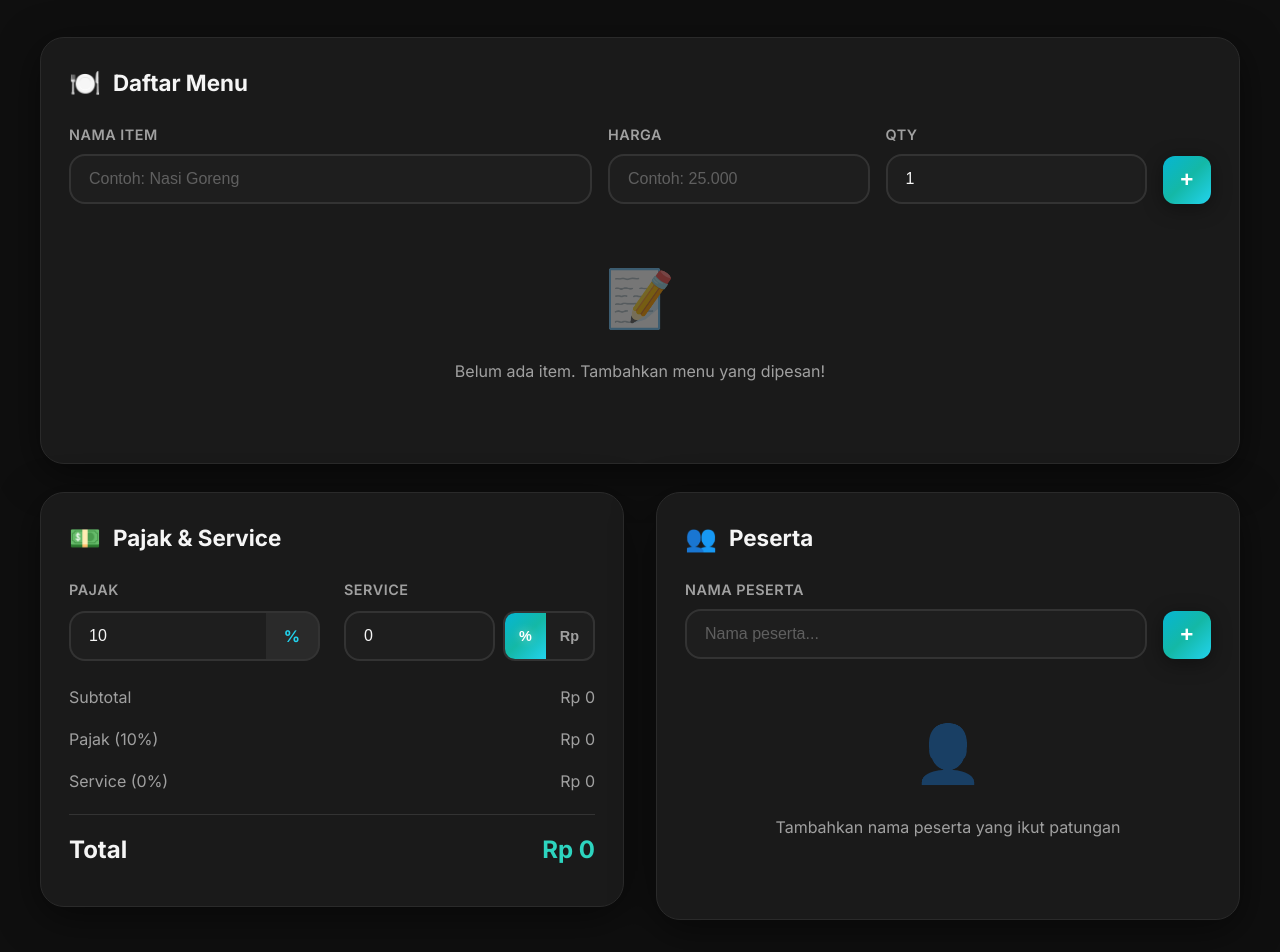
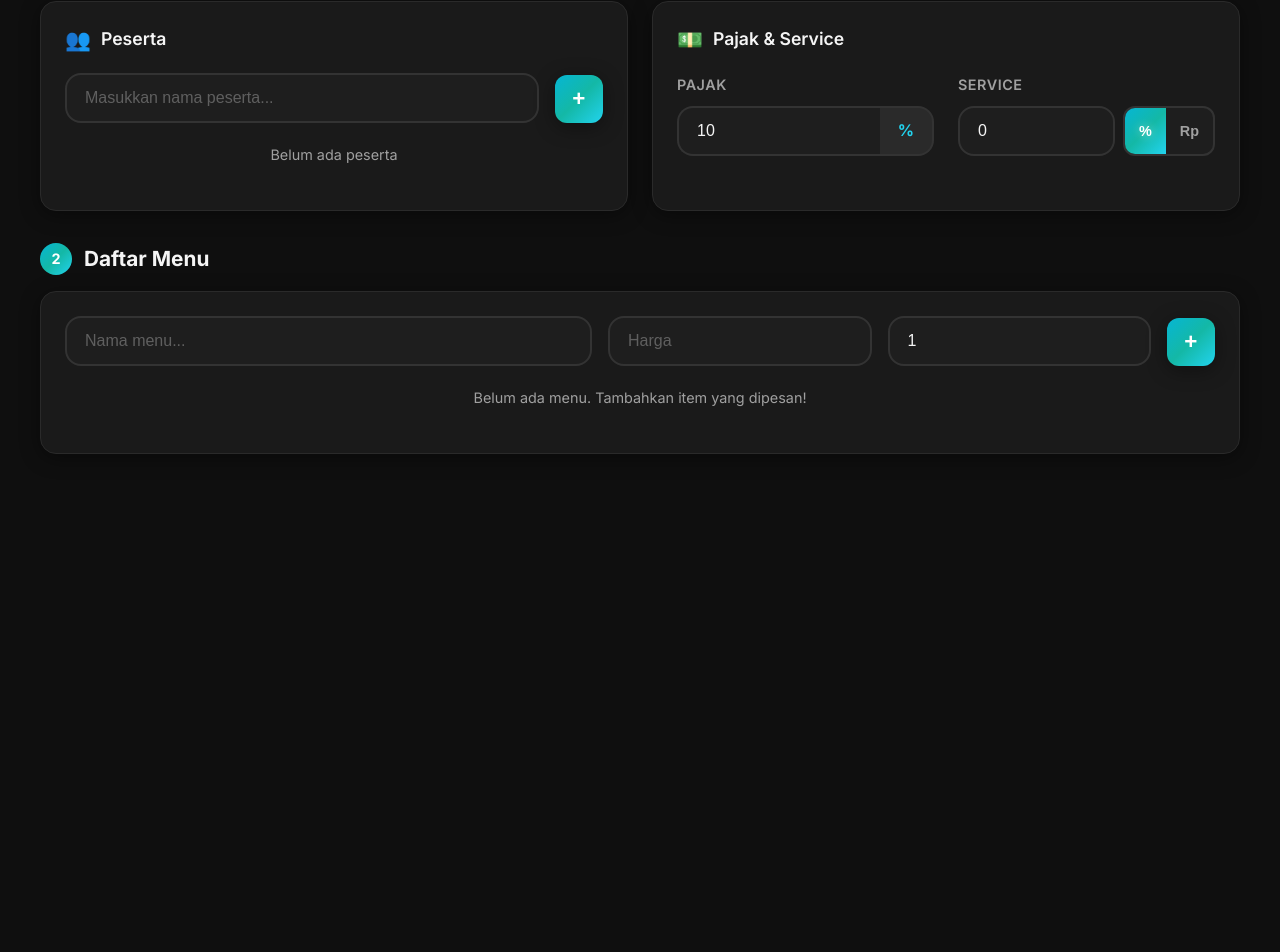
Before and after one commit to hndko/split-bill-vue3, a Vue app: page / in a window 1280 px wide. Shown: the part 239-1191 px from the top of the page. After the commit the page ends 800 px from the top, so only its background shows below. Built offline with nearby package versions, Linux system fonts and the light colour scheme.

Commit message:
style: Refine UI/UX with a more compact design, new menu list components, and updated header copy.

```diff
--- a/src/App.vue
+++ b/src/App.vue
@@ -246,92 +246,59 @@ const handleParticipantEnter = (e) => {
     <!-- Header -->
     <header class="header">
       <h1>💰 Split Bill</h1>
-      <p>Hitung dan bagikan tagihan dengan mudah!</p>
+      <p>Hitung patungan dengan mudah!</p>
     </header>
 
-    <!-- Daftar Menu Card - Full Width -->
+    <!-- Step 1: Setup - Peserta & Pajak/Service -->
+    <section class="section">
+      <div class="section-header">
+        <span class="step-badge">1</span>
+        <h2 class="section-title">Setup</h2>
+      </div>
+
+      <div class="grid-2">
+        <!-- Peserta Card -->
         <div class="card">
-      <h2 class="card-title">
-        <span class="icon">🍽️</span>
-        Daftar Menu
-      </h2>
+          <h3 class="card-title">
+            <span class="icon">👥</span>
+            Peserta
+          </h3>
 
           <div class="form-row">
-        <div class="form-group" style="flex: 2">
-          <label class="form-label">Nama Item</label>
+            <div class="form-group">
               <input
                 type="text"
                 class="form-input"
-            v-model="newItem.name"
-            placeholder="Contoh: Nasi Goreng"
-            @keyup="handleItemEnter"
+                v-model="newParticipant"
+                placeholder="Masukkan nama peserta..."
+                @keyup="handleParticipantEnter"
               />
             </div>
-        <div class="form-group">
-          <label class="form-label">Harga</label>
-          <input
-            type="text"
-            class="form-input"
-            :value="displayPrice"
-            @input="handlePriceInput"
-            placeholder="Contoh: 25.000"
-            @keyup="handleItemEnter"
-          />
-        </div>
-        <div class="form-group" style="width: 80px">
-          <label class="form-label">Qty</label>
-          <input
-            type="number"
-            class="form-input"
-            v-model="newItem.qty"
-            min="1"
-            @keyup="handleItemEnter"
-          />
-        </div>
-        <button
-          class="btn btn-primary btn-icon"
-          @click="addItem"
-          title="Tambah Item"
-        >
+            <button class="btn btn-primary btn-icon" @click="addParticipant">
               +
             </button>
           </div>
 
-      <!-- Item List -->
-      <div class="item-list mt-3" v-if="items.length > 0">
-        <div class="item-row" v-for="item in items" :key="item.id">
-          <span class="item-name">{{ item.name }}</span>
-          <span class="item-qty">x{{ item.qty }}</span>
-          <span class="item-price">{{
-            formatCurrency(getItemTotal(item))
-          }}</span>
-          <button
-            class="btn btn-danger btn-sm btn-icon"
-            @click="removeItem(item.id)"
-          >
-            ×
-          </button>
+          <div class="participant-tags" v-if="participants.length > 0">
+            <span class="participant-tag" v-for="p in participants" :key="p">
+              {{ p }}
+              <span class="remove" @click="removeParticipant(p)">×</span>
+            </span>
+          </div>
+
+          <div class="empty-state-mini" v-else>
+            <p>Belum ada peserta</p>
           </div>
         </div>
 
-      <div class="empty-state" v-else>
-        <div class="icon">📝</div>
-        <p>Belum ada item. Tambahkan menu yang dipesan!</p>
-      </div>
-    </div>
-
-    <div class="grid-2">
-      <!-- Left Column: Tax & Service -->
-      <div>
-        <!-- Tax & Service Card -->
+        <!-- Pajak & Service Card -->
         <div class="card">
-          <h2 class="card-title">
+          <h3 class="card-title">
             <span class="icon">💵</span>
             Pajak & Service
-          </h2>
+          </h3>
 
           <div class="tax-service-grid">
-            <!-- Pajak Input -->
             <div class="tax-service-item">
               <label class="form-label">Pajak</label>
               <div class="input-with-suffix">
@@ -347,7 +314,6 @@ const handleParticipantEnter = (e) => {
               </div>
             </div>
 
-            <!-- Service Input -->
             <div class="tax-service-item">
               <label class="form-label">Service</label>
               <div class="input-with-toggle">
@@ -356,7 +322,7 @@ const handleParticipantEnter = (e) => {
                   class="form-input"
                   v-model="serviceValue"
                   min="0"
-                  :placeholder="serviceType === 'fixed' ? '10000' : '5'"
+                  :placeholder="serviceType === 'fixed' ? '10000' : '0'"
                 />
                 <div class="toggle-btns">
                   <button
@@ -375,100 +341,84 @@ const handleParticipantEnter = (e) => {
                   </button>
                 </div>
               </div>
-              <small class="form-hint" v-if="serviceType === 'fixed'">
-                Dibagi rata ke semua peserta
-              </small>
-            </div>
-          </div>
-
-          <div class="summary-row mt-2">
-            <span>Subtotal</span>
-            <span>{{ formatCurrency(subtotal) }}</span>
-          </div>
-          <div class="summary-row">
-            <span>Pajak ({{ taxPercent }}%)</span>
-            <span>{{ formatCurrency(taxAmount) }}</span>
-          </div>
-          <div class="summary-row">
-            <span
-              >Service
-              {{
-                serviceType === "fixed" ? "(Fixed)" : `(${serviceValue}%)`
-              }}</span
-            >
-            <span>{{ formatCurrency(serviceAmount) }}</span>
-          </div>
-          <div class="summary-row total">
-            <span>Total</span>
-            <span style="color: var(--secondary-light)">{{
-              formatCurrency(grandTotal)
-            }}</span>
             </div>
           </div>
         </div>
+      </div>
+    </section>
 
-      <!-- Right Column: Participants & Assignment -->
-      <div>
-        <!-- Participants Card -->
+    <!-- Step 2: Daftar Menu -->
+    <section class="section">
+      <div class="section-header">
+        <span class="step-badge">2</span>
+        <h2 class="section-title">Daftar Menu</h2>
+      </div>
+
       <div class="card">
-          <h2 class="card-title">
-            <span class="icon">👥</span>
-            Peserta
-          </h2>
-
+        <!-- Add Item Form -->
         <div class="form-row">
-            <div class="form-group">
-              <label class="form-label">Nama Peserta</label>
+          <div class="form-group" style="flex: 2">
             <input
               type="text"
               class="form-input"
-                v-model="newParticipant"
-                placeholder="Nama peserta..."
-                @keyup="handleParticipantEnter"
+              v-model="newItem.name"
+              placeholder="Nama menu..."
+              @keyup="handleItemEnter"
             />
           </div>
-            <button class="btn btn-primary btn-icon" @click="addParticipant">
+          <div class="form-group" style="flex: 1">
+            <input
+              type="text"
+              class="form-input"
+              :value="displayPrice"
+              @input="handlePriceInput"
+              placeholder="Harga"
+              @keyup="handleItemEnter"
+            />
+          </div>
+          <div class="form-group" style="width: 70px">
+            <input
+              type="number"
+              class="form-input"
+              v-model="newItem.qty"
+              min="1"
+              placeholder="Qty"
+              @keyup="handleItemEnter"
+            />
+          </div>
+          <button
+            class="btn btn-primary btn-icon"
+            @click="addItem"
+            title="Tambah Item"
+          >
             +
           </button>
         </div>
 
-          <div class="participant-tags" v-if="participants.length > 0">
-            <span class="participant-tag" v-for="p in participants" :key="p">
-              {{ p }}
-              <span class="remove" @click="removeParticipant(p)">×</span>
+        <!-- Item List with Inline Assignment -->
+        <div class="menu-list" v-if="items.length > 0">
+          <div class="menu-item" v-for="item in items" :key="item.id">
+            <div class="menu-item-main">
+              <div class="menu-item-info">
+                <span class="menu-item-name">{{ item.name }}</span>
+                <span class="menu-item-details">
+                  x{{ item.qty }} • {{ formatCurrency(getItemTotal(item)) }}
                 </span>
               </div>
-
-          <div class="empty-state" v-else>
-            <div class="icon">👤</div>
-            <p>Tambahkan nama peserta yang ikut patungan</p>
-          </div>
+              <button
+                class="btn-remove"
+                @click="removeItem(item.id)"
+                title="Hapus"
+              >
+                ×
+              </button>
             </div>
 
-        <!-- Assignment Card -->
-        <div class="card" v-if="items.length > 0 && participants.length > 0">
-          <h2 class="card-title">
-            <span class="icon">✓</span>
-            Siapa Pesan Apa?
-          </h2>
-
-          <div class="item-list">
-            <div
-              class="item-row"
-              v-for="item in items"
-              :key="item.id"
-              style="flex-direction: column; align-items: stretch"
-            >
-              <div class="flex justify-between items-center mb-2">
-                <span class="item-name">{{ item.name }}</span>
-                <span class="item-price">{{
-                  formatCurrency(getItemTotal(item))
-                }}</span>
-              </div>
-              <div class="participant-tags">
+            <!-- Inline Assignment -->
+            <div class="menu-item-assign" v-if="participants.length > 0">
               <span
-                  class="participant-tag"
-                  :class="{ inactive: !item.assignedTo.includes(p) }"
+                class="assign-tag"
+                :class="{ active: item.assignedTo.includes(p) }"
                 v-for="p in participants"
                 :key="p"
                 @click="toggleAssignment(item, p)"
@@ -476,28 +426,36 @@ const handleParticipantEnter = (e) => {
                 {{ p }}
               </span>
             </div>
-            </div>
-          </div>
+            <div class="menu-item-hint" v-else>
+              <small>Tambahkan peserta terlebih dahulu</small>
             </div>
           </div>
         </div>
 
-    <!-- Results Section -->
-    <div v-if="participantTotals.length > 0">
-      <div class="result-card" ref="resultRef">
-        <div class="result-header">
-          <h2>📊 Ringkasan Pembagian</h2>
-          <p class="date">{{ today }}</p>
+        <div class="empty-state-mini" v-else>
+          <p>Belum ada menu. Tambahkan item yang dipesan!</p>
+        </div>
+      </div>
+    </section>
+
+    <!-- Step 3: Ringkasan -->
+    <section class="section" v-if="participantTotals.length > 0">
+      <div class="section-header">
+        <span class="step-badge">3</span>
+        <h2 class="section-title">Ringkasan Pembagian</h2>
       </div>
 
-        <div class="result-items">
+      <div class="result-card" ref="resultRef">
+        <div class="result-date">{{ today }}</div>
+
+        <div class="result-grid">
           <div
             class="result-person"
             v-for="p in participantTotals"
             :key="p.name"
           >
             <div class="result-person-header">
-              <span class="result-person-name">👤 {{ p.name }}</span>
+              <span class="result-person-name">{{ p.name }}</span>
               <span class="result-person-total">{{
                 formatCurrency(p.total)
               }}</span>
@@ -512,11 +470,11 @@ const handleParticipantEnter = (e) => {
                 </span>
                 <span>{{ formatCurrency(item.share) }}</span>
               </li>
-              <li v-if="p.taxShare > 0">
+              <li v-if="p.taxShare > 0" class="tax-service-line">
                 <span>Pajak</span>
                 <span>{{ formatCurrency(p.taxShare) }}</span>
               </li>
-              <li v-if="p.serviceShare > 0">
+              <li v-if="p.serviceShare > 0" class="tax-service-line">
                 <span>Service</span>
                 <span>{{ formatCurrency(p.serviceShare) }}</span>
               </li>
@@ -530,8 +488,17 @@ const handleParticipantEnter = (e) => {
             <span>{{ formatCurrency(subtotal) }}</span>
           </div>
           <div class="summary-row">
-            <span>Pajak + Service</span>
-            <span>{{ formatCurrency(taxAmount + serviceAmount) }}</span>
+            <span>Pajak ({{ taxPercent }}%)</span>
+            <span>{{ formatCurrency(taxAmount) }}</span>
+          </div>
+          <div class="summary-row" v-if="serviceAmount > 0">
+            <span
+              >Service
+              {{
+                serviceType === "fixed" ? "(Fixed)" : `(${serviceValue}%)`
+              }}</span
+            >
+            <span>{{ formatCurrency(serviceAmount) }}</span>
           </div>
           <div class="summary-row total">
             <span>Grand Total</span>
@@ -545,7 +512,7 @@ const handleParticipantEnter = (e) => {
           📥 Download Sebagai Gambar
         </button>
       </div>
-    </div>
+    </section>
   </div>
 </template>
 
--- a/src/style.css
+++ b/src/style.css
@@ -111,80 +111,95 @@ h6 {
 /* Header */
 .header {
   text-align: center;
-  padding: 50px 20px;
-  margin-bottom: 40px;
+  padding: 30px 20px;
+  margin-bottom: 20px;
 }
 
 .header h1 {
-  font-size: 3.5rem;
+  font-size: 2.8rem;
   font-weight: 800;
   background: var(--gradient-neon);
   -webkit-background-clip: text;
   -webkit-text-fill-color: transparent;
   background-clip: text;
-  margin-bottom: 12px;
-  text-shadow: 0 0 60px rgba(6, 182, 212, 0.5);
-  animation: glow-text 3s ease-in-out infinite alternate;
-}
-
-@keyframes glow-text {
-  from {
-    filter: drop-shadow(0 0 20px rgba(6, 182, 212, 0.5));
-  }
-  to {
-    filter: drop-shadow(0 0 40px rgba(20, 184, 166, 0.6));
-  }
+  margin-bottom: 8px;
 }
 
 .header p {
   color: var(--text-muted);
-  font-size: 1.2rem;
+  font-size: 1rem;
   font-weight: 400;
+}
+
+/* Sections */
+.section {
+  margin-bottom: 32px;
+}
+
+.section-header {
+  display: flex;
+  align-items: center;
+  gap: 12px;
+  margin-bottom: 16px;
+}
+
+.step-badge {
+  display: flex;
+  align-items: center;
+  justify-content: center;
+  width: 32px;
+  height: 32px;
+  background: var(--gradient-primary);
+  border-radius: 50%;
+  font-size: 0.9rem;
+  font-weight: 700;
+  color: white;
+}
+
+.section-title {
+  font-size: 1.3rem;
+  font-weight: 700;
+  color: var(--text);
 }
 
 /* Cards */
 .card {
   background: var(--card-bg);
-  border-radius: var(--radius-lg);
-  padding: 28px;
-  margin-bottom: 28px;
+  border-radius: var(--radius-md);
+  padding: 24px;
   border: 1px solid var(--card-border);
-  box-shadow: var(--shadow-lg);
-  transition: all var(--transition-normal);
-  position: relative;
-  overflow: hidden;
-}
-
-.card:hover {
-  transform: translateY(-4px);
-  border-color: rgba(6, 182, 212, 0.3);
-  box-shadow: var(--glow-cyan);
+  box-shadow: var(--shadow-md);
 }
 
 .card-title {
-  font-size: 1.4rem;
-  margin-bottom: 24px;
+  font-size: 1.1rem;
+  margin-bottom: 20px;
   display: flex;
   align-items: center;
-  gap: 12px;
+  gap: 10px;
   color: var(--text);
+  font-weight: 600;
 }
 
 .card-title .icon {
-  font-size: 1.6rem;
+  font-size: 1.3rem;
 }
 
-/* Grid Layout - Full Width */
+/* Grid Layout */
 .grid-2 {
   display: grid;
   grid-template-columns: repeat(2, 1fr);
-  gap: 32px;
+  gap: 24px;
 }
 
-@media (max-width: 1024px) {
+@media (max-width: 768px) {
   .grid-2 {
     grid-template-columns: 1fr;
-    gap: 24px;
+    gap: 16px;
+  }
+
+  .header h1 {
+    font-size: 2rem;
   }
 }
 
@@ -455,33 +470,30 @@ h6 {
 .participant-tags {
   display: flex;
   flex-wrap: wrap;
-  gap: 10px;
-  margin-top: 14px;
+  gap: 8px;
+  margin-top: 12px;
 }
 
 .participant-tag {
   display: inline-flex;
   align-items: center;
-  gap: 8px;
-  padding: 10px 18px;
+  gap: 6px;
+  padding: 8px 14px;
   background: var(--gradient-primary);
-  border-radius: 25px;
-  font-size: 0.9rem;
+  border-radius: 20px;
+  font-size: 0.85rem;
   font-weight: 600;
   cursor: pointer;
-  transition: all var(--transition-normal);
-  box-shadow: 0 2px 10px rgba(6, 182, 212, 0.3);
+  transition: all var(--transition-fast);
 }
 
 .participant-tag:hover {
-  transform: scale(1.05);
-  box-shadow: var(--glow-cyan);
+  opacity: 0.9;
 }
 
 .participant-tag.inactive {
   background: var(--surface);
   color: var(--text-muted);
-  box-shadow: none;
 }
 
 .participant-tag.inactive:hover {
@@ -489,14 +501,14 @@ h6 {
 }
 
 .participant-tag .remove {
-  width: 20px;
-  height: 20px;
+  width: 18px;
+  height: 18px;
   display: flex;
   align-items: center;
   justify-content: center;
-  background: rgba(0, 0, 0, 0.3);
+  background: rgba(0, 0, 0, 0.25);
   border-radius: 50%;
-  font-size: 0.8rem;
+  font-size: 0.75rem;
   transition: all var(--transition-fast);
 }
 
@@ -504,79 +516,174 @@ h6 {
   background: var(--danger);
 }
 
-/* Result Card - Dark Mode Style */
-.result-card {
-  background: var(--card-bg);
-  padding: 40px;
-  border-radius: var(--radius-xl);
-  margin-top: 40px;
-  position: relative;
-  overflow: hidden;
-  border: 1px solid var(--card-border);
-  box-shadow: var(--shadow-lg);
+/* Menu List - New Compact Style */
+.menu-list {
+  display: flex;
+  flex-direction: column;
+  gap: 12px;
+  margin-top: 16px;
 }
 
-.result-header {
-  text-align: center;
-  margin-bottom: 32px;
-  padding-bottom: 20px;
-  border-bottom: 1px solid var(--surface-border);
-  position: relative;
+.menu-item {
+  background: var(--surface);
+  border-radius: var(--radius-sm);
+  padding: 14px 16px;
+  border: 1px solid var(--surface-border);
 }
 
-.result-header h2 {
-  font-size: 1.8rem;
-  font-weight: 700;
-  margin-bottom: 6px;
+.menu-item-main {
+  display: flex;
+  align-items: center;
+  justify-content: space-between;
+  gap: 12px;
+}
+
+.menu-item-info {
+  display: flex;
+  flex-direction: column;
+  gap: 2px;
+  flex: 1;
+}
+
+.menu-item-name {
+  font-weight: 600;
+  font-size: 0.95rem;
   color: var(--text);
 }
 
-.result-header .date {
-  font-size: 0.9rem;
+.menu-item-details {
+  font-size: 0.85rem;
+  color: var(--primary-light);
+  font-weight: 500;
+}
+
+.btn-remove {
+  width: 28px;
+  height: 28px;
+  display: flex;
+  align-items: center;
+  justify-content: center;
+  background: transparent;
+  border: 1px solid var(--surface-border);
+  border-radius: 6px;
+  color: var(--text-muted);
+  font-size: 1.1rem;
+  cursor: pointer;
+  transition: all var(--transition-fast);
+}
+
+.btn-remove:hover {
+  background: var(--danger);
+  border-color: var(--danger);
+  color: white;
+}
+
+/* Inline Assignment Tags */
+.menu-item-assign {
+  display: flex;
+  flex-wrap: wrap;
+  gap: 6px;
+  margin-top: 10px;
+  padding-top: 10px;
+  border-top: 1px solid var(--surface-border);
+}
+
+.assign-tag {
+  padding: 5px 12px;
+  background: var(--surface-light);
+  border: 1px solid var(--surface-border);
+  border-radius: 16px;
+  font-size: 0.8rem;
+  font-weight: 500;
+  color: var(--text-muted);
+  cursor: pointer;
+  transition: all var(--transition-fast);
+}
+
+.assign-tag:hover {
+  border-color: var(--primary);
+  color: var(--text);
+}
+
+.assign-tag.active {
+  background: var(--primary);
+  border-color: var(--primary);
+  color: white;
+}
+
+.menu-item-hint {
+  margin-top: 10px;
+  padding-top: 10px;
+  border-top: 1px solid var(--surface-border);
+}
+
+.menu-item-hint small {
+  color: var(--text-muted);
+  font-size: 0.8rem;
+  font-style: italic;
+}
+
+/* Empty State Mini */
+.empty-state-mini {
+  text-align: center;
+  padding: 20px;
   color: var(--text-muted);
 }
 
-.result-items {
+.empty-state-mini p {
+  font-size: 0.9rem;
+}
+
+/* Result Card */
+.result-card {
+  background: var(--card-bg);
+  padding: 24px;
+  border-radius: var(--radius-md);
+  border: 1px solid var(--card-border);
+  box-shadow: var(--shadow-md);
+}
+
+.result-date {
+  text-align: center;
+  font-size: 0.85rem;
+  color: var(--text-muted);
+  margin-bottom: 20px;
+  padding-bottom: 16px;
+  border-bottom: 1px solid var(--surface-border);
+}
+
+.result-grid {
   display: grid;
-  grid-template-columns: repeat(auto-fit, minmax(250px, 1fr));
-  gap: 16px;
-  position: relative;
-  margin-bottom: 28px;
+  grid-template-columns: repeat(auto-fit, minmax(220px, 1fr));
+  gap: 12px;
+  margin-bottom: 20px;
 }
 
 .result-person {
   background: var(--surface);
-  padding: 20px;
-  border-radius: var(--radius-md);
+  padding: 16px;
+  border-radius: var(--radius-sm);
   border: 1px solid var(--surface-border);
-  transition: all var(--transition-normal);
-}
-
-.result-person:hover {
-  background: var(--surface-light);
-  border-color: rgba(6, 182, 212, 0.3);
-  transform: translateY(-2px);
 }
 
 .result-person-header {
   display: flex;
   justify-content: space-between;
-  align-items: flex-start;
-  margin-bottom: 14px;
+  align-items: center;
+  margin-bottom: 12px;
   gap: 10px;
 }
 
 .result-person-name {
-  font-size: 1.1rem;
-  font-weight: 700;
+  font-size: 0.95rem;
+  font-weight: 600;
   color: var(--text);
 }
 
 .result-person-total {
-  font-size: 1.2rem;
-  font-weight: 800;
-  color: var(--neon-cyan);
-  white-space: nowrap;
+  font-size: 1rem;
+  font-weight: 700;
+  color: var(--primary-light);
 }
 
 .result-person-items {
@@ -602,65 +709,53 @@ h6 {
 }
 
 .result-summary {
-  margin-top: 24px;
-  padding-top: 20px;
+  padding-top: 16px;
   border-top: 1px solid var(--surface-border);
-  position: relative;
 }
 
 .summary-row {
   display: flex;
   justify-content: space-between;
-  padding: 8px 0;
-  font-size: 1rem;
+  padding: 6px 0;
+  font-size: 0.9rem;
   color: var(--text-muted);
 }
 
 .summary-row.total {
-  font-size: 1.5rem;
-  font-weight: 800;
-  padding-top: 16px;
-  margin-top: 12px;
+  font-size: 1.1rem;
+  font-weight: 700;
+  padding-top: 12px;
+  margin-top: 8px;
   border-top: 1px solid var(--surface-border);
   color: var(--text);
 }
 
 .summary-row.total span:last-child {
-  color: var(--neon-green);
+  color: var(--primary-light);
+}
+
+.tax-service-line {
+  opacity: 0.7;
+  font-size: 0.8rem;
 }
 
 /* Download Button */
 .download-section {
   text-align: center;
-  margin-top: 40px;
+  margin-top: 24px;
 }
 
 .download-btn {
-  padding: 18px 50px;
-  font-size: 1.15rem;
+  padding: 14px 32px;
+  font-size: 1rem;
   background: var(--gradient-primary);
-  border-radius: var(--radius-xl);
+  border-radius: var(--radius-md);
   color: white;
-  font-weight: 800;
-  animation: pulse-cyan 2s infinite;
-  box-shadow: var(--glow-cyan);
+  font-weight: 600;
 }
 
 .download-btn:hover {
-  transform: translateY(-3px) scale(1.02);
-  box-shadow: var(--glow-neon);
-}
-
-@keyframes pulse-cyan {
-  0%,
-  100% {
-    box-shadow: 0 0 20px rgba(6, 182, 212, 0.4),
-      0 0 40px rgba(20, 184, 166, 0.2);
-  }
-  50% {
-    box-shadow: 0 0 40px rgba(6, 182, 212, 0.6),
-      0 0 80px rgba(20, 184, 166, 0.4);
-  }
+  opacity: 0.9;
 }
 
 /* Empty State */
```
Lines whose indentation alone changed are shown as unchanged.
